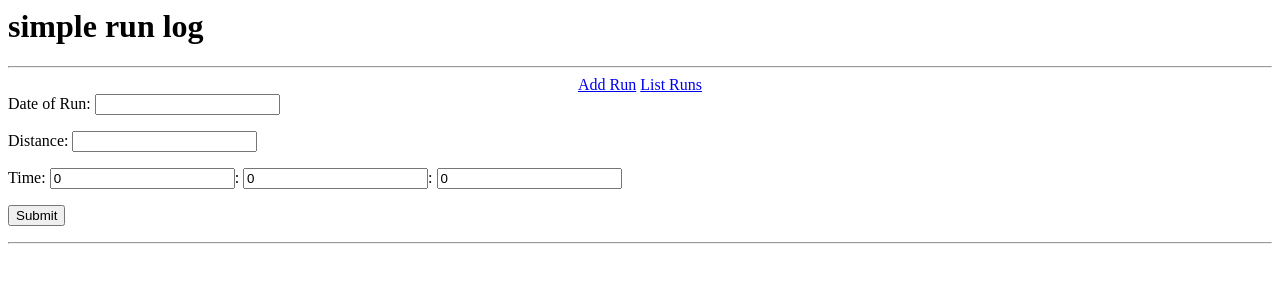
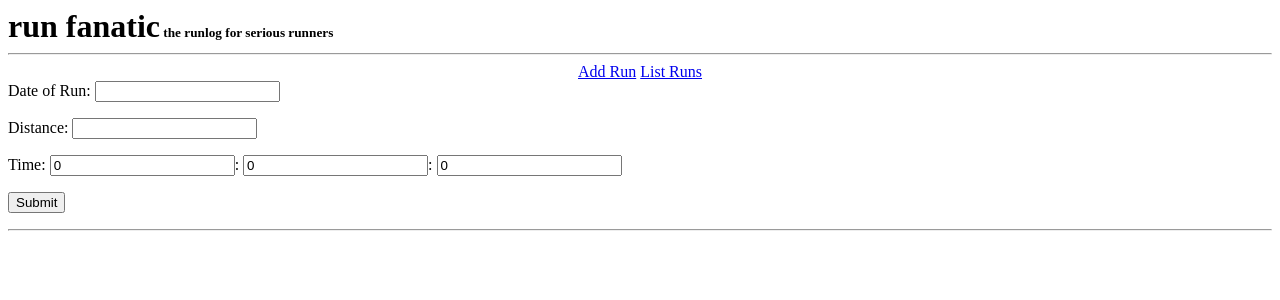
Before and after one commit to andrewaustin/simplerunlog, a Django app: page /add/ in a window 1280 px wide. Shown: the top 300 px of the page. Run offline with Django 3.2, Linux system fonts and the light colour scheme; the visitor is signed in with stand-in values (Sample User, id 1); some libraries are stand-ins or nearby versions.

Commit message:
Update base template to say run fanatic

```diff
--- a/runfanatic/templates/base.html
+++ b/runfanatic/templates/base.html
@@ -2,12 +2,13 @@
     <head>
         <title>{% block title %}{% endblock %}</title>
         <link href="{{ STATIC_URL }}css/cal.css" rel="stylesheet" type="text/css"/>
+        <link href="{{ STATIC_URL }}css/style.css" rel="stylesheet" type="text/css"/>
         <link href="http://ajax.googleapis.com/ajax/libs/jqueryui/1.8/themes/base/jquery-ui.css" rel="stylesheet" type="text/css"/>
         <script src="http://ajax.googleapis.com/ajax/libs/jquery/1.5/jquery.min.js"></script>
         <script src="{{ STATIC_URL }}js/jquery-ui-1.8.16.custom.min.js"></script>
     </head>
     <body>
-        <h1>simple run log</h1>
+        <h1>run fanatic</h1><h5> the runlog for serious runners</h5>
         <hr/>
             {% block content %}{% endblock %}
         <hr/>
```
